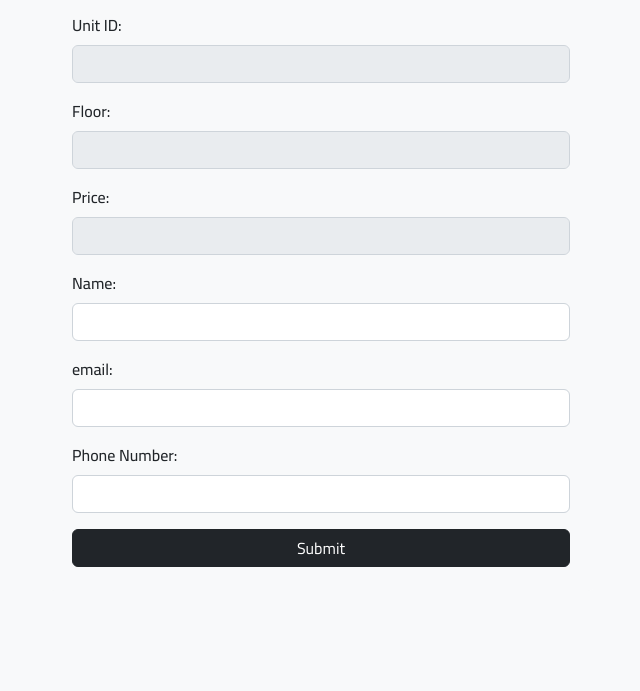
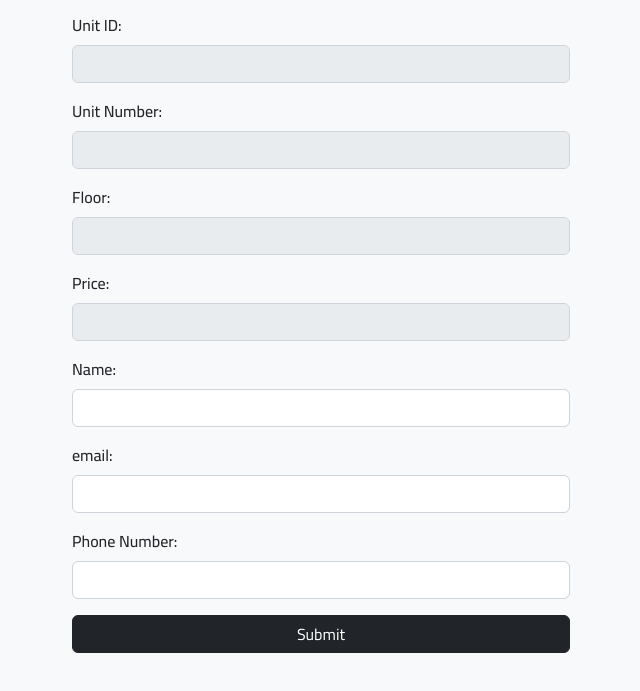
Before and after one commit to AbdelrahmanAbdullah451/binghattiVestaForm, a plain HTML site: page index.html in a window 1280 px wide. Shown: the part 223-914 px from the top of the page, without its empty margins (319-959 px from the left). Before the commit the page ends 884 px from the top, so only its background shows below. Drawn offline with nearby package versions, Linux system fonts and the light colour scheme.

Commit message:
added unit number

```diff
--- a/app.js
+++ b/app.js
@@ -9,6 +9,7 @@ window.addEventListener("DOMContentLoaded", () => {
 
   const urlParams = new URLSearchParams(window.location.search);
 
+  document.getElementById("unitnumber").value = urlParams.get("UnitNumber") || "";
   document.getElementById("projectName").value = urlParams.get("projectName") || "";
   document.getElementById("unitId").value = urlParams.get("UnitID") || "";
   document.getElementById("floor").value = urlParams.get("Floor") || "";
@@ -23,6 +24,7 @@ window.addEventListener("DOMContentLoaded", () => {
       name: document.getElementById("Name").value,
       email: document.getElementById("email").value,
       phone: document.getElementById("phoneNumber").value,
+      phone: document.getElementById("unitnumber").value,
     };
     console.log("Form Data:", formData);
     toast.show();
--- a/index.html
+++ b/index.html
@@ -43,6 +43,16 @@
                   class="form-control"
                   name="unitId"
                   id="unitId"
+                  disabled
+                />
+              </div>
+              <div class="mb-3">
+                <label for="unitnumber" class="form-label">Unit Number:</label>
+                <input
+                  type="text"
+                  class="form-control"
+                  name="unitnumber"
+                  id="unitnumber"
                   disabled
                 />
               </div>
```
